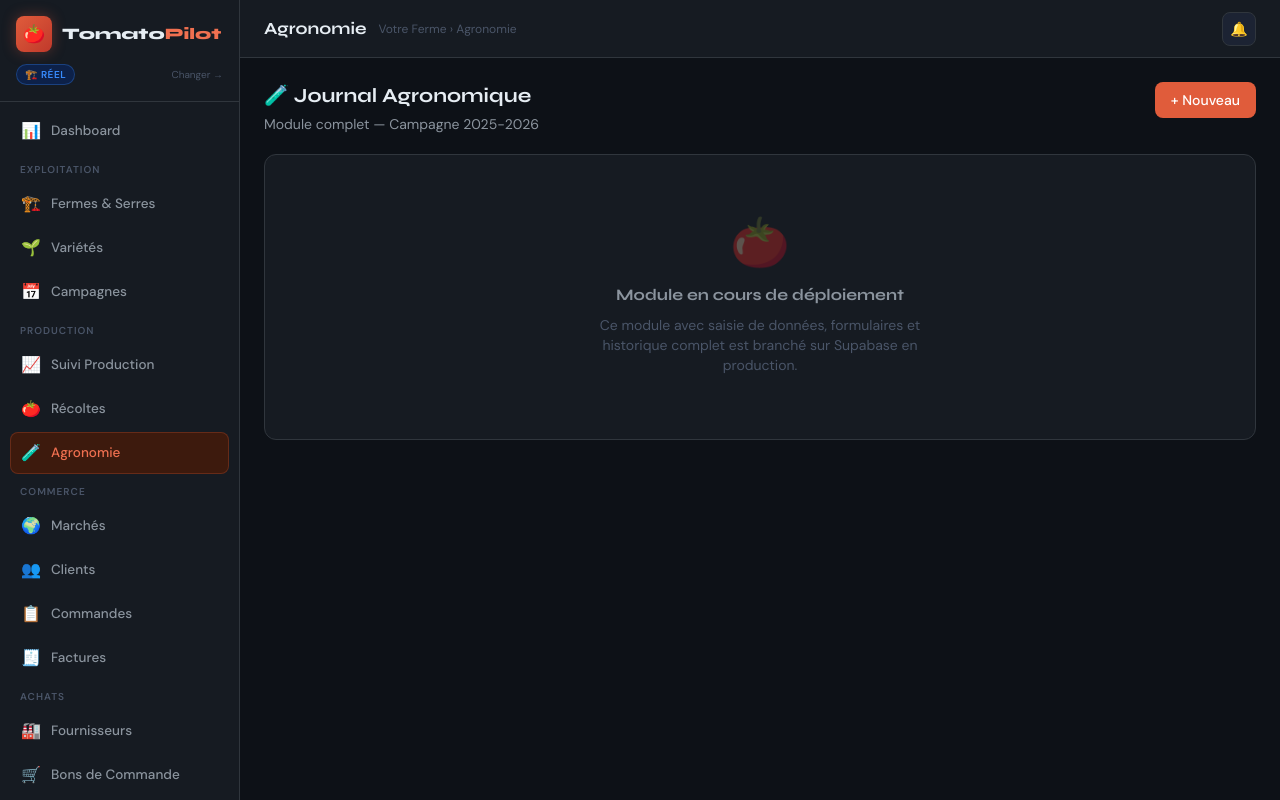
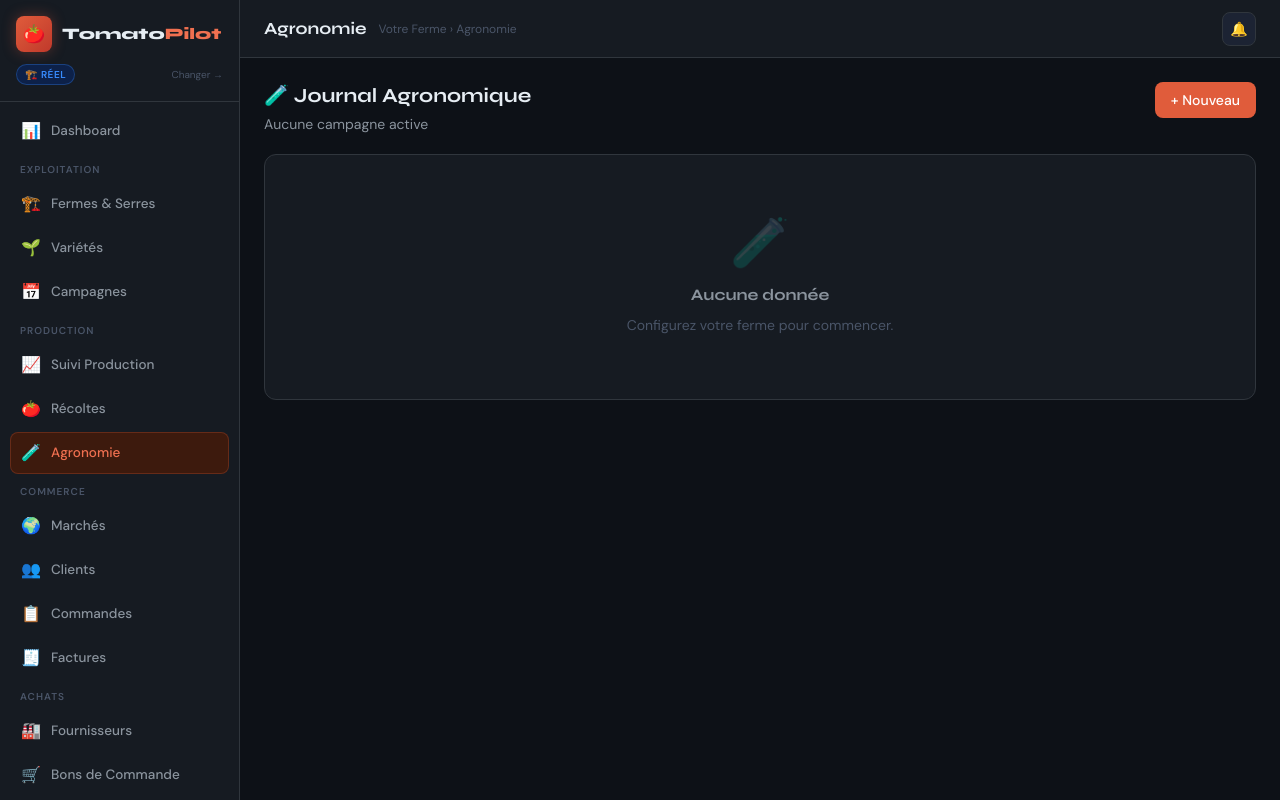
Before and after one commit to obenhalima/AgriApp, a Next.js app: page /agronomie in a window 1280 px wide. Built offline with nearby package versions, Linux system fonts and the light colour scheme; sample sign-in values are in the browser's storage.

Commit message:
feat: activate module app/agronomie/page.tsx

```diff
--- a/app/agronomie/page.tsx
+++ b/app/agronomie/page.tsx
@@ -1,20 +1,62 @@
+'use client'
+import { useEffect, useState } from 'react'
+import { DEMO_DATA } from '@/lib/data'
+
 export default function Page() {
+  const [profile, setProfile] = useState('demo')
+  useEffect(() => { setProfile(localStorage.getItem('tomatopilot_profile') || 'demo') }, [])
+  const isDemo = profile === 'demo'
   return (
     <div>
       <div className="flex items-start justify-between mb-5">
         <div>
           <h2 className="font-display text-xl font-bold mb-1">🧪 Journal Agronomique</h2>
-          <p className="text-sm text-[#8b949e]">Module complet — Campagne 2025-2026</p>
+          <p className="text-sm text-[#8b949e]">{isDemo ? 'Campagne 2025-2026 · Domaine Souss Agri' : 'Aucune campagne active'}</p>
         </div>
         <button className="bg-[#e05c3b] text-white px-4 py-2 rounded-lg text-sm font-medium">+ Nouveau</button>
       </div>
-      <div className="bg-[#161b22] border border-[#30363d] rounded-xl p-16 text-center">
-        <div className="text-5xl mb-4 opacity-30">🍅</div>
-        <div className="font-display text-base font-bold text-[#8b949e] mb-2">Module en cours de déploiement</div>
-        <div className="text-sm text-[#4a5568] max-w-sm mx-auto">
-          Ce module avec saisie de données, formulaires et historique complet est branché sur Supabase en production.
+      {isDemo ? (<>
+      <div className="grid grid-cols-4 gap-4 mb-5">
+        {[['Opérations ce mois','47','color:"#f07050"'],['Traitements','12','color:"#a371f7"'],['Irrigations','18','color:"#388bfd"'],['Tailles / Palissages','17','color:"#3fb950"']].map(([l,v,c])=>(
+          <div key={l} className="bg-[#161b22] border border-[#30363d] rounded-xl p-4">
+            <div className="text-[11px] text-[#4a5568] uppercase tracking-wider mb-2">{l}</div>
+            <div className="font-display text-2xl font-extrabold" style={{...Object.fromEntries([c.replace('color:','color').split(':').map((x,i)=>i===1?x.replace(/"/g,''):x)])}}>{v}</div>
+          </div>
+        ))}
+      </div>
+      <div className="card">
+        <div className="font-display font-bold text-sm mb-4">Opérations culturales récentes</div>
+        <div className="overflow-x-auto">
+          <table className="w-full text-sm">
+            <thead><tr className="border-b border-[#30363d]">
+              {['Date','Serre','Type opération','Produit','Dose','EC','pH','Durée','Ouvriers'].map(h=>(
+                <th key={h} className="px-3 py-2.5 text-left text-[11px] font-semibold text-[#4a5568] uppercase tracking-wider whitespace-nowrap">{h}</th>
+              ))}
+            </tr></thead>
+            <tbody>
+              {DEMO_DATA.agronomie.map((op,i)=>{
+                const TYPE_COLORS: Record<string,string> = { Irrigation:'bg-[#0d2149] text-[#388bfd]', Traitement:'bg-[#2d1a4a] text-[#a371f7]', Fertilisation:'bg-[#1a4a24] text-[#3fb950]', Taille:'bg-[#3d1a0d] text-[#f07050]', Inspection:'bg-[#0d2149] text-[#388bfd]', Palissage:'bg-[#3d2e0a] text-[#d29922]' }
+                return <tr key={i} className="border-b border-[#30363d]/50 hover:bg-[#1c2333] transition-colors">
+                  <td className="px-3 py-3 font-mono text-xs text-[#8b949e]">{op.date}</td>
+                  <td className="px-3 py-3 font-semibold">{op.serre}</td>
+                  <td className="px-3 py-3"><span className={`px-2 py-0.5 rounded text-xs ${TYPE_COLORS[op.type]||'bg-[#232c3d] text-[#8b949e]'}`}>{op.type}</span></td>
+                  <td className="px-3 py-3 text-xs">{op.produit}</td>
+                  <td className="px-3 py-3 font-mono text-xs">{op.dose}</td>
+                  <td className="px-3 py-3 font-mono text-xs">{op.ec ?? '—'}</td>
+                  <td className="px-3 py-3 font-mono text-xs">{op.ph ?? '—'}</td>
+                  <td className="px-3 py-3 text-xs">{op.duree}</td>
+                  <td className="px-3 py-3 text-center text-xs font-semibold">{op.ouvriers}</td>
+                </tr>
+              })}
+            </tbody>
+          </table>
         </div>
-      </div>
+      </div></>) : (<>
+      <div className="card p-16 text-center">
+        <div className="text-5xl mb-4 opacity-20">🧪</div>
+        <div className="font-display text-base font-bold text-[#8b949e] mb-2">Aucune donnée</div>
+        <p className="text-sm text-[#4a5568] max-w-xs mx-auto">Configurez votre ferme pour commencer.</p>
+      </div></>)}
     </div>
   )
 }
```
